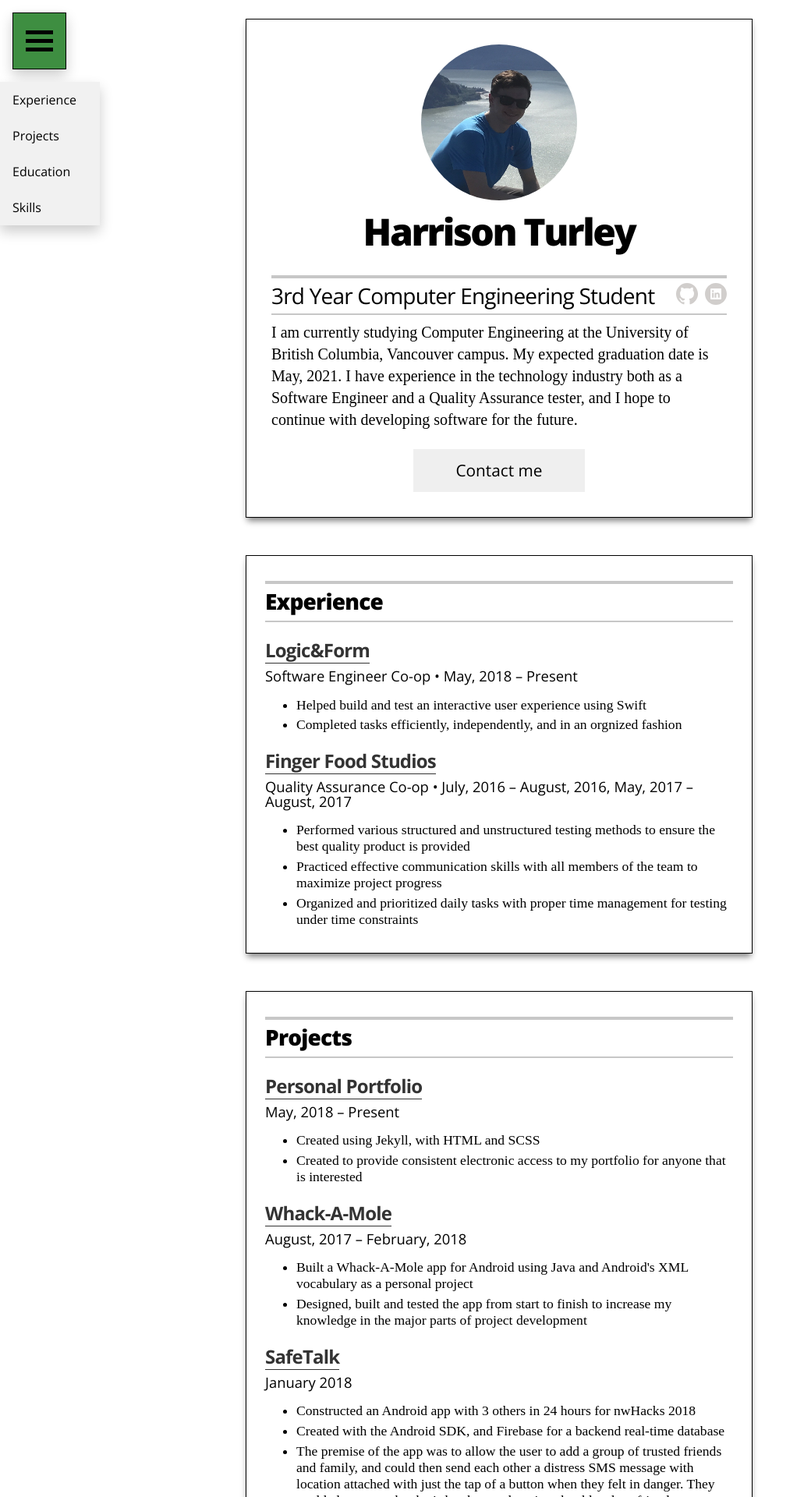
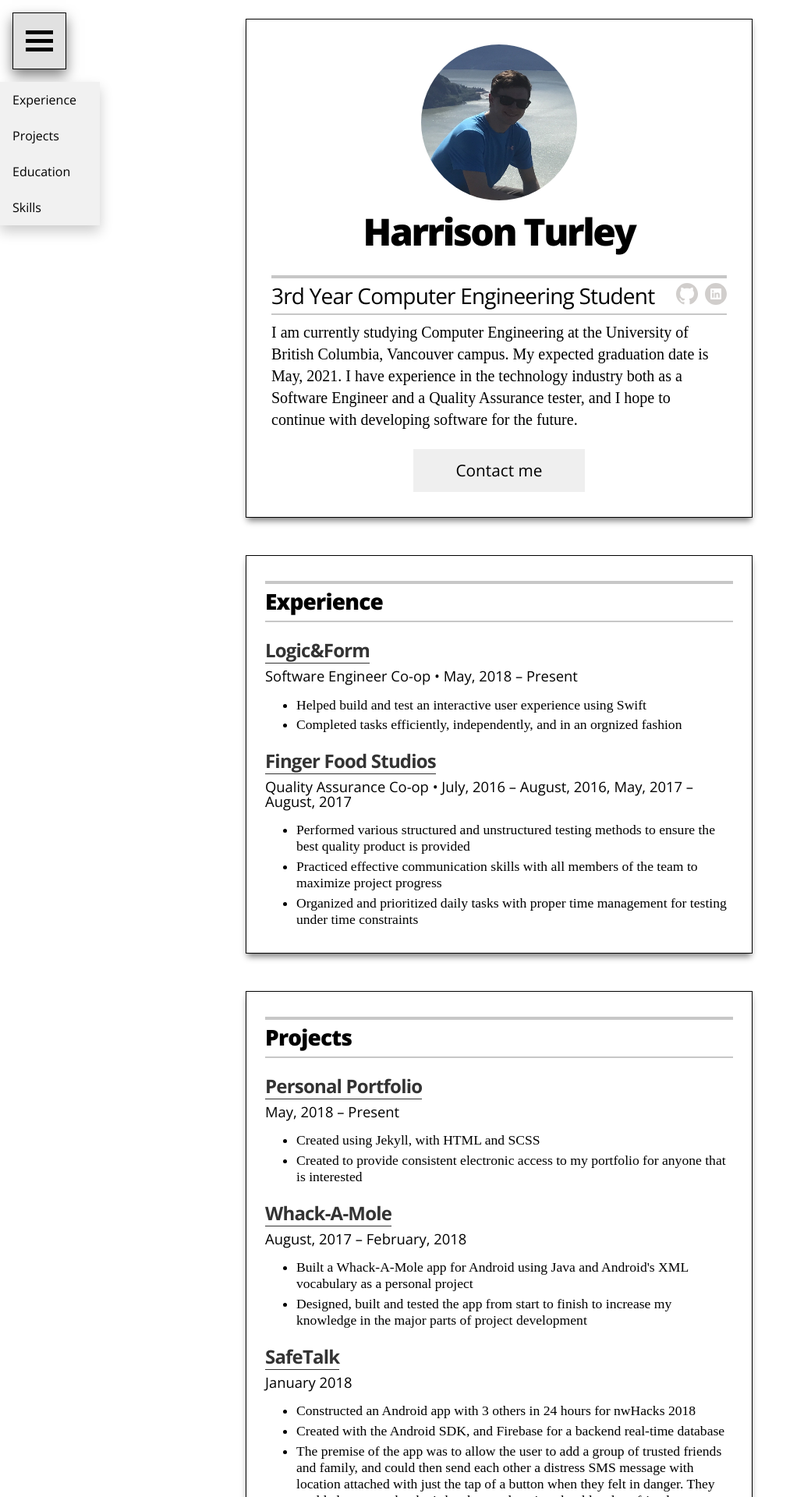
Before and after one commit to harrisonturley/harrisonturley.github.io, a Jekyll site: the page built from index.html, in a window 1280 px wide. Shown: the top 1920 px of the page at 78% size, without its empty margins (0-1031 px from the left). Built offline with Jekyll 4.4.1, drawn with Linux system fonts in a browser that asks for light colours.

Commit message:
Restyled hamburger button

```diff
--- a/_sass/_resume.scss
+++ b/_sass/_resume.scss
@@ -3,8 +3,8 @@
 // Static header styling
 .site-header {
   position: fixed;
-  top: 0;
   width: 0;
+  height: 0;
 }
 
 .dropdown-menu {
@@ -16,7 +16,7 @@
   }
 
   &:hover .icon-container {
-    background-color: #3E8E41;
+    background-color: $dropdown-selected;
   }
 }
 
@@ -25,12 +25,12 @@
 }
 
 .icon-container {
-  background-color: #4CAF50;
+  background-color: $dropdown-unselected;
   font-size: 1rem;
   padding: 1rem;
   margin: 1rem;
   border: 1px solid black;
-  box-shadow: 0px 8px 16px 0px rgba(0,0,0,0.2);
+  box-shadow: 0px 8px 16px 0px rgba(0, 0, 0, 0.5);
   cursor: pointer;
 
   div {
--- a/_sass/_variables.scss
+++ b/_sass/_variables.scss
@@ -5,4 +5,7 @@ $container-width: 650px !default;
 $dropdown-selected: #E1E1E1;
 $dropdown-unselected: #F1F1F1;
 
+//$hamburger-menu-unselected: #3E8E41;
+//$hamburger-menu-selected: #4CAF50;
+
 $header-background-color: #C0C0C0;
```
